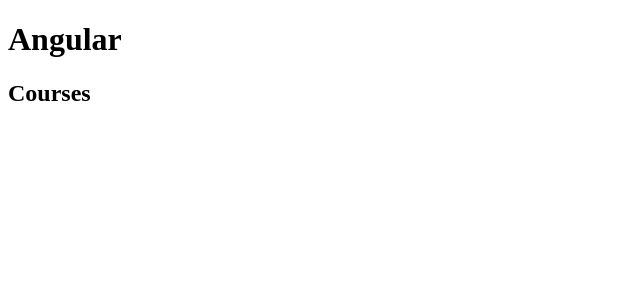
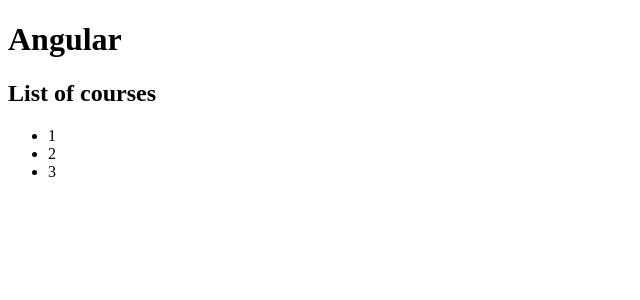
Before and after one commit to ProwlElement/angular-study, an Angular app: page / in a window 1280 px wide. Shown: the top 300 px of the page, without its empty margins (0-640 px from the left). Built offline with nearby package versions, Linux system fonts and the light colour scheme.

Commit message:
004 - ngFor loop // course of courses

```diff
--- a/src/app/courses.component.ts
+++ b/src/app/courses.component.ts
@@ -3,10 +3,20 @@
 @Component({
     selector: 'courses',
     template: `
-        <h2>Courses</h2>
+        <h2>{{getTitle()}}</h2>
+        <ul>
+            <li *ngFor="let course of courses">
+                {{course}}
+            </li>
+        </ul>
     `
 })
 
 export class CoursesComponent {
+    title = "List of courses";
+    courses = ["1", "2", "3"];
 
+    getTitle(){
+        return this.title;
+    }
 }
```
